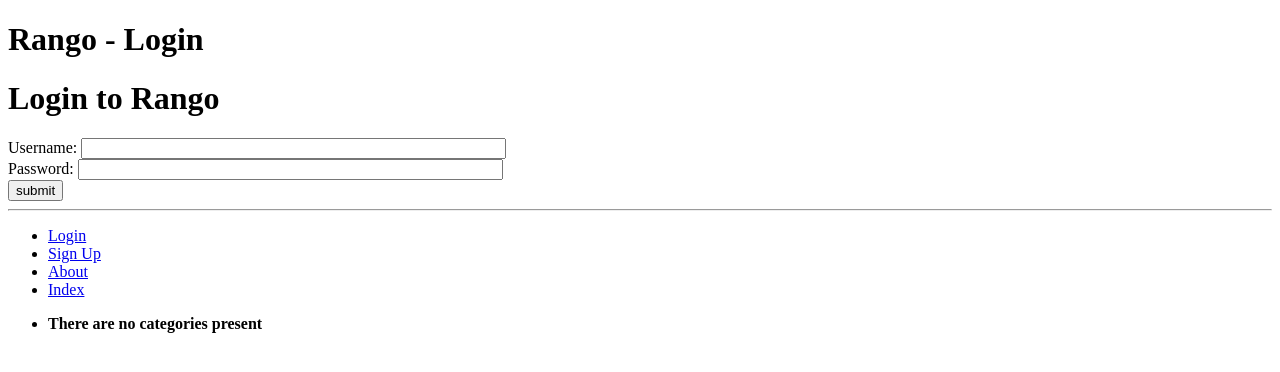
After one commit to Yvoonnnnee/tango_with_django_project, a Django app: page /rango/login/ in a window 1280 px wide. The commit adds this page. Shown: the top 372 px of the page. Run offline with Django 3.2, Linux system fonts and the light colour scheme; data that the repository does not hold is empty.

Commit message:
TWD up to and including CH9, except 'informative error messages'

```diff
--- a/rango/urls.py
+++ b/rango/urls.py
@@ -9,4 +9,7 @@ urlpatterns = [
 	url(r'^category/(?P<category_name_slug>[\w\-]+)/add_page/$', views.add_page, name='add_page'),
 	url(r'^category/(?P<category_name_slug>[\w\-]+)/$', views.show_category, name='show_category'),
 	url(r'^register/$', views.register, name='register'),
+	url(r'^login/$', views.user_login, name='login'),
+	url(r'^restricted/', views.restricted, name='restricted'),
+	url(r'^logout/$', views.user_logout, name='logout'),
 ]
--- a/rango/views.py
+++ b/rango/views.py
@@ -2,7 +2,8 @@ from django.shortcuts import render
 from django.core.urlresolvers import reverse
 
 from django.http import HttpResponse, HttpResponseRedirect
-from django.contrib.auth import authenticate, login
+from django.contrib.auth import authenticate, login, logout
+from django.contrib.auth.decorators import login_required
 
 from rango.models import Category, Page
 from rango.forms import CategoryForm, PageForm, UserForm, UserProfileForm
@@ -145,3 +146,46 @@ def register(request):
 					{'user_form': user_form,
 					'profile_form': profile_form,
 					'registered': registered})
+
+def user_login(request):
+	# If the request is a HTTP POST, try to pull out the relevant information
+	if request.method == 'POST':
+		# Gather the username and password provided by the user
+		# This information is obtained from the login form
+		# We use request.POST.get('<variable>') as opposed to
+		# request.POST['<variable>'], because the former returns None
+		# if the value does not exist, while the latter will raise
+		# a KeyError exception
+		username = request.POST.get('username')
+		password = request.POST.get('password')
+
+		# Use Django's machinery to attempt to see if the username/passowrd
+		# combination is valid - a User object is returned if it is
+		user = authenticate(username=username, password=password)
+
+		# If None, no user with matching credentials was found
+		if user:
+			if user.is_active:
+				# Log the user in and send them back to the homepage
+				login(request, user)
+				return HttpResponseRedirect(reverse('index'))
+			else:
+				return HttpResponse("Your rango account is disabled.")
+		else:
+			print("Invalid login details: {0}, {1}".format(username, password))
+			return HttpResponse("Invalid login details supplied.")
+	else:
+		# The request is not a HTTP POST, so display the login form
+		return render(request, 'rango/login.html', {})
+
+@login_required
+def restricted(request):
+	return render(request, 'rango/restricted.html', {})
+	# return HttpResponse("Since you're logged in, you can see this text!")
+
+@login_required
+def user_logout(request):
+	# Since we know the user is logged in, we can now just log them out
+	logout(request)
+	# Take the user back to the homepage
+	return HttpResponseRedirect(reverse('index'))
--- a/tango_with_django_project/settings.py
+++ b/tango_with_django_project/settings.py
@@ -115,6 +115,7 @@ PASSWORD_HASHERS = (
     'django.contrib.auth.hashers.PBKDF2SHA1PasswordHasher',
 )
 
+LOGIN_URL = '/rango/login/'
 
 
 # Internationalization
--- a/templates/rango/base.html
+++ b/templates/rango/base.html
@@ -19,10 +19,17 @@
 		<hr />
 		<div>
 			<ul>
+			{% if user.is_authenticated %}
+				<li><a href="{% url 'rango:restricted' %}">Restricted Page</a></li>
+				<li><a href="{% url 'rango:logout' %}">Logout</a></li>
 				<li><a href="{% url 'rango:add_category' %}">Add New Category</a></li>
+				<li><a href="{% url 'rango:restricted' %}">Restricted page for logged in users only</a></li>
+			{% else %}
+				<li><a href="{% url 'rango:login' %}">Login</a></li>
+				<li><a href="{% url 'rango:register' %}">Sign Up</a></li>
+			{% endif %}
 				<li><a href="{% url 'rango:about' %}">About</a></li>
 				<li><a href="{% url 'rango:index' %}">Index</a></li>
-				<li><a href="{% url 'rango:register' %}">Sign Up</a></li>
 			</ul>
 		</div>
 		<div>
--- a/templates/rango/category.html
+++ b/templates/rango/category.html
@@ -18,7 +18,9 @@
 		{% else %}
 			<strong>No pages currently in category.</strong>
 		{% endif %}
-		<a href="{% url 'rango:add_page' category.slug %}">Add a page</a><br />
+		{% if user.is_authenticated %}
+			<a href="{% url 'rango:add_page' category.slug %}">Add a page</a><br />
+		{% endif %}
 	{% else %}
 		The specified category does not exist!
 	{% endif %}
--- a/templates/rango/index.html
+++ b/templates/rango/index.html
@@ -4,7 +4,11 @@
 {% load staticfiles %}
 
 {% block title_block %}
-	Hey there partner!
+	{% if user.is_authenticated %}
+		Howdy {{ user.username }}
+	{% else %}
+		Hey there partner!
+	{% endif %}
 {% endblock %}
 
 {% block body_block %}
--- /dev/null
+++ b/templates/rango/login.html
@@ -0,0 +1,20 @@
+<!DOCTYPE html>
+
+{% extends 'rango/base.html' %}
+{% load staticfiles %}
+
+{% block title_block %}
+	Login
+{% endblock %}
+
+{% block body_block %}
+<h1>Login to Rango</h1>
+<form id="login_form" method="post" action="{% url 'rango:login' %}">
+	{% csrf_token %}
+	{{ Username.errors }}
+	{{ Password.errors }}
+	Username: <input type="text" name="username" value ="" size="50" /> <br />
+	Password: <input type="password" name="password" value="" size="50" /><br />
+	<input type="submit" value="submit" />
+</form>
+{% endblock %}
```
Also changed, not shown: templates/rango/restricted.html (added, +12 -0 lines).
